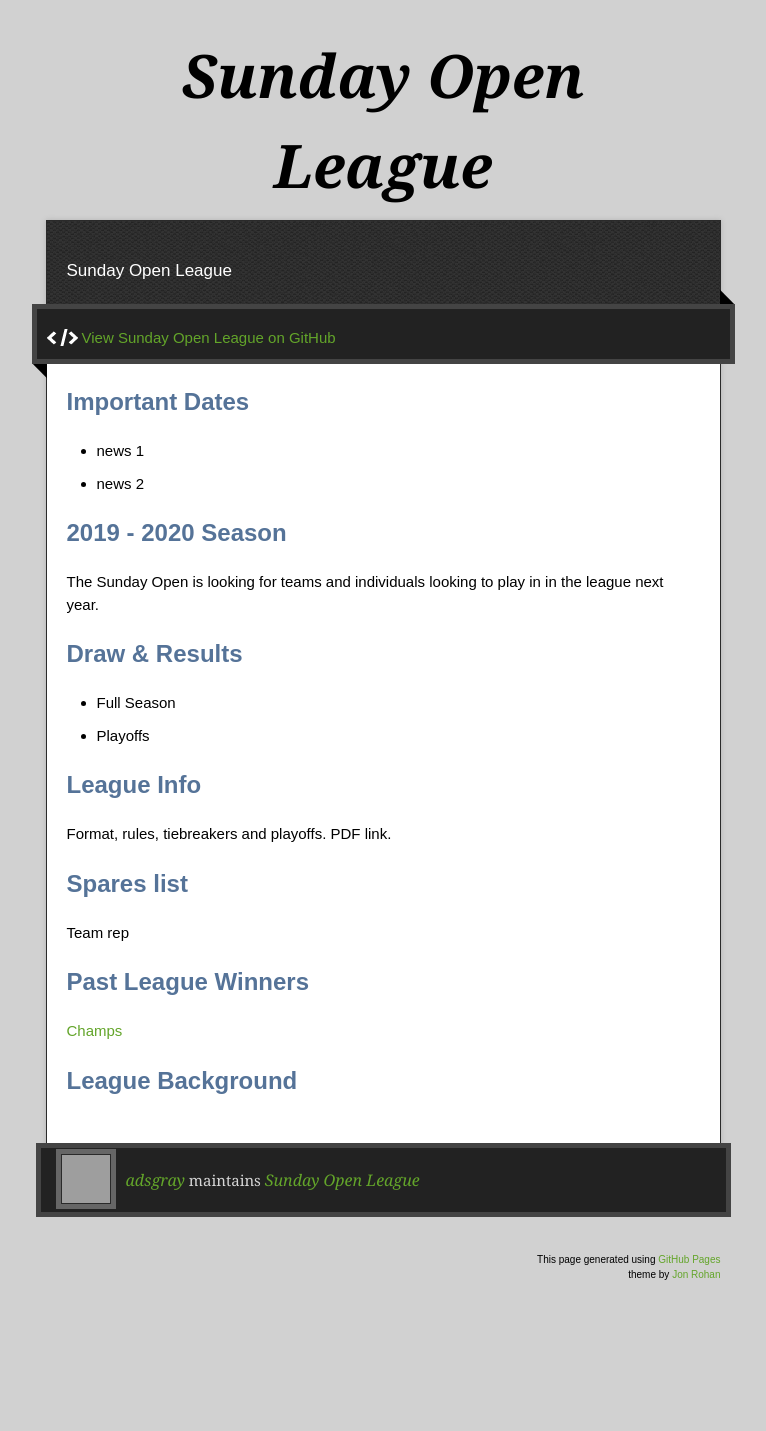
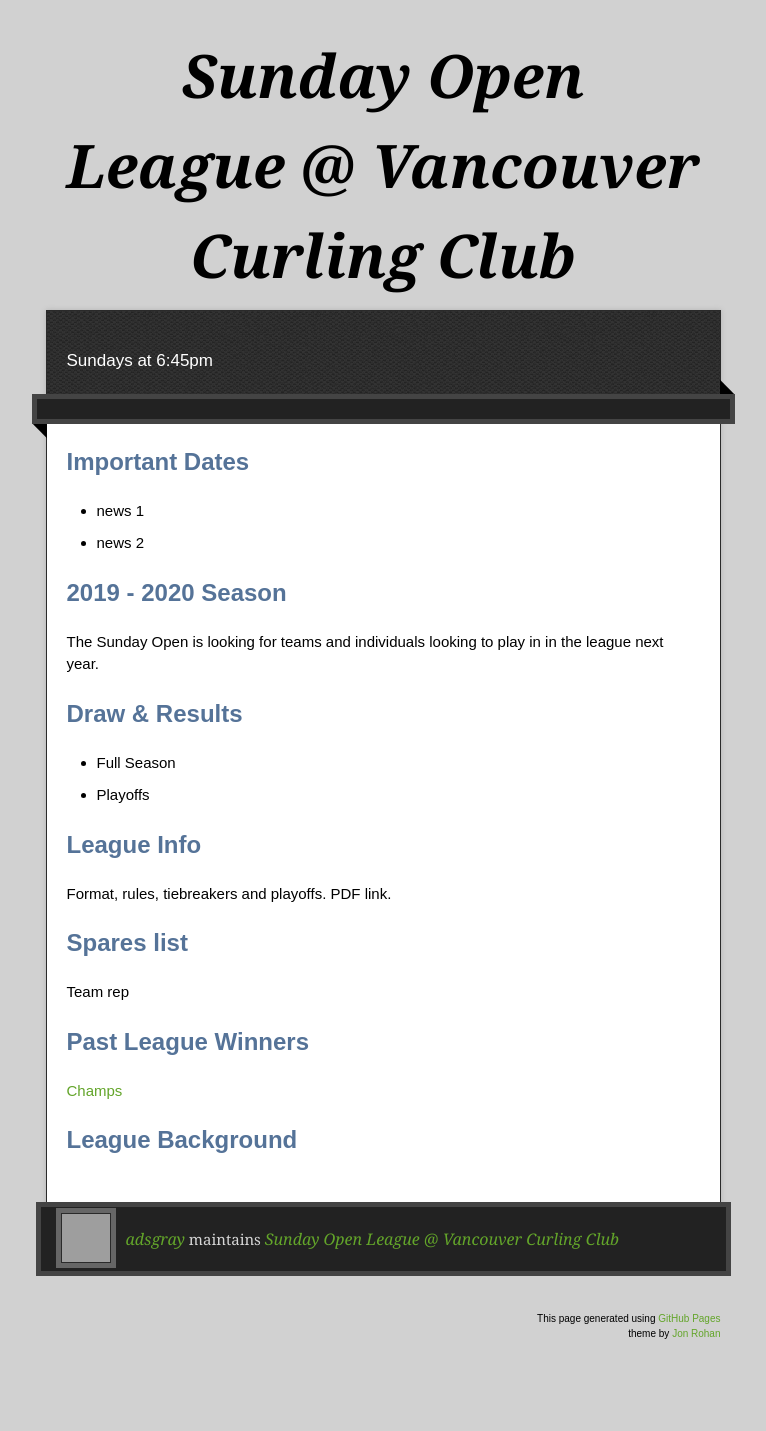
Before and after one commit to adsgray/vccsundayopen.club-new, a Jekyll site: the page built from index.md, in a window 1280 px wide. Shown: the whole page, without its empty margins (257-1023 px from the left). Built offline with Jekyll 4.4.1, drawn with Linux system fonts in a browser that asks for light colours; our own code applies the rules of GitHub Pages for plain Markdown files; before the commit the page ends 1372 px from its top, so only the background shows below that; grey boxes are pictures that could not be loaded.

Commit message:
tweak default layout

```diff
--- a/_config.yml
+++ b/_config.yml
@@ -1,4 +1,4 @@
-title: Sunday Open League
+title: Sunday Open League @ Vancouver Curling Club
 description: Sunday Open League
 google_analytics:
 theme: jekyll-theme-time-machine
--- a/_layouts/default.html
+++ b/_layouts/default.html
@@ -19,10 +19,10 @@
 
   <div class="wrapper">
     <header>
-      <h1 class="title">{{ site.title | default: site.github.repository_name }}</h1>
+      <h1 class="title">{{ page.title | default: site.title | default: site.github.repository_name }}</h1>
     </header>
     <div id="container">
-      <p class="tagline">{{ site.description | default: site.github.project_tagline }}</p>
+      <p class="tagline">{{ page.description| default: site.description | default: site.github.project_tagline }}</p>
       <div id="main" role="main">
         <div class="download-bar">
         <div class="inner">
@@ -30,7 +30,6 @@
           <a href="{{ site.github.tar_url }}" class="download-button tar"><span>Download</span></a>
           <a href="{{ site.github.zip_url }}" class="download-button zip"><span>Download</span></a>
           {% endif %}
-          <a href="{{ site.github.repository_url }}" class="code">View {{ site.title | default: site.github.repository_name }} on GitHub</a>
         </div>
         <span class="blc"></span><span class="trc"></span>
         </div>
```
